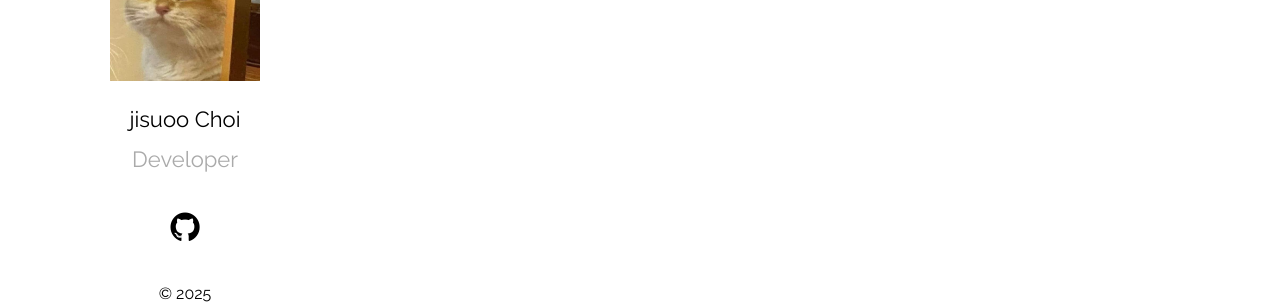
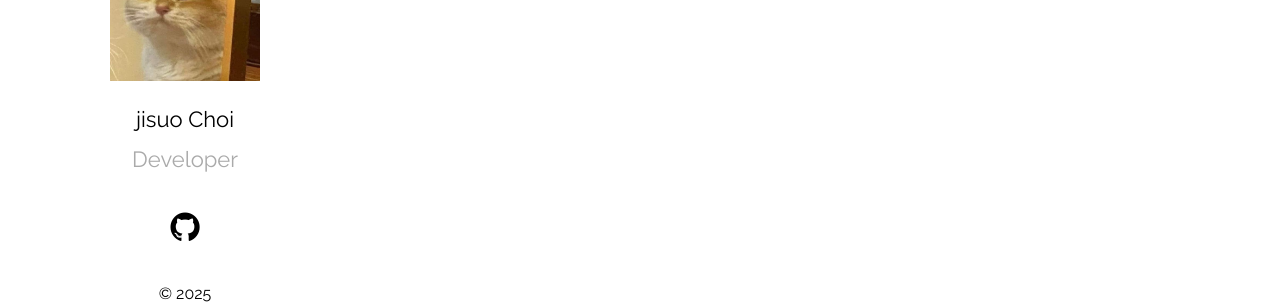
Before and after one commit to jisuuo/jisuuo.github.io, a Jekyll site: the page built from index.md, in a window 1280 px wide. Shown: the part 238-542 px from the top of the page. Built offline with Jekyll 4.4.1, drawn with Linux system fonts in a browser that asks for light colours.

Commit message:
github 수정

```diff
--- a/_config.yml
+++ b/_config.yml
@@ -12,7 +12,7 @@ show_excerpts: true # set to true to show excerpts on the homepage
 sass:
   sass_dir: _sass
 plainwhite:
-  name: jisuoo Choi
+  name: jisuo Choi
   tagline: Developer
   date_format: "%b %-d, %Y"
   sitemap: true # set to true to generate sitemap.xml content
```
Also changed, not shown: 1 other file.
